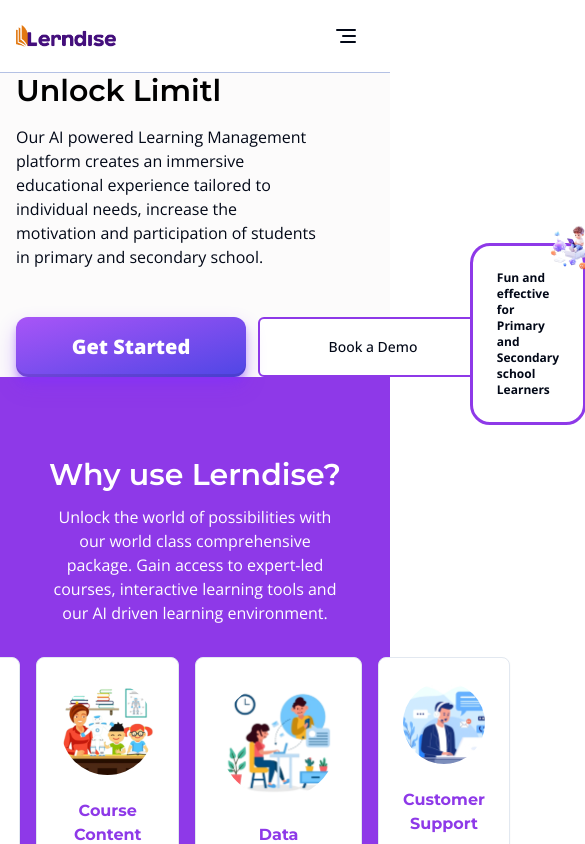
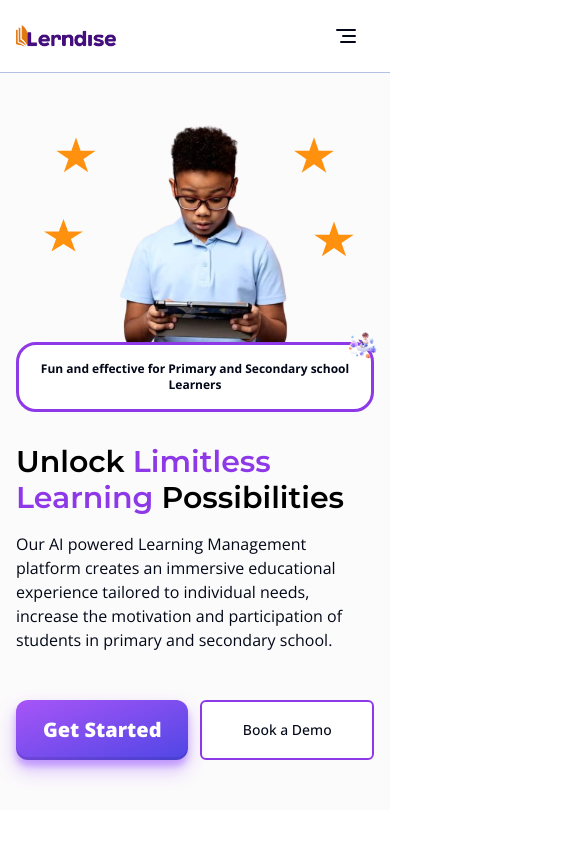
Before and after one commit to Lerndise/Lerndise-FE, a Next.js app: page / in a window 390 px wide. Shown: the top 844 px of the page, 585 px wide, since content can reach past the window. Built offline with nearby package versions, Linux system fonts and the light colour scheme.

Commit message:
responsiveness for hero section

```diff
--- a/app/page.tsx
+++ b/app/page.tsx
@@ -50,10 +50,20 @@
       <section className="border-b border-solid border-nav-border">
         <NavBar />
       </section>
-      <div className="px-4 lg:px-[100px] bg-grey-100 lg:py-[100px]">
-        <section className="flex gap-10 justify-between">
+      <div className="px-4 lg:px-[100px] bg-grey-100 py-[50px] lg:py-[100px]">
+        <section className="flex flex-col-reverse gap-20 lg:flex-row lg:gap-10 justify-between">
           <div className="flex flex-col gap-8">
-            <Text>
+            <Text
+              header={
+                <>
+                  Unlock{" "}
+                  <span className="text-lerndise-purple">
+                    Limitless Learning{" "}
+                  </span>
+                  Possibilities
+                </>
+              }
+            >
               Our AI powered Learning Management platform creates an immersive
               educational experience tailored to individual needs, increase the
               motivation and participation of students in primary and secondary
@@ -72,7 +82,7 @@
           <HeroImage />
         </section>
       </div>
-      <div className="bg-lerndise-purple py-[80px] flex flex-col gap-8">
+      {/* <div className="bg-lerndise-purple py-[80px] flex flex-col gap-8">
         <section className="flex justify-center">
           <div className="w-[300px] lg:w-[724px] flex flex-col gap-3 text-white">
             <h3 className="text-white font-headingFont font-semibold text-center text-3xl md:text-4xl lg:text-5xl">
@@ -96,8 +106,8 @@
             />
           ))}
         </section>
-      </div>
-      <section className="py-[80px] bg-grey-100 my-8">
+      </div> */}
+      {/* <section className="py-[80px] bg-grey-100 my-8">
         <div className="flex flex-col items-center gap-6">
           <h3 className="font-headingFont font-semibold text-center text-3xl md:text-4xl text-balance">
             {" "}
@@ -107,26 +117,26 @@
           <BeautifulButton>Let's get started</BeautifulButton>
         </div>
         <Features />
-      </section>
-      <section className="pt-[80px]">
+      </section> */}
+      {/* <section className="pt-[80px]">
         <Search />
         <SubjectTabsCarousel />
-      </section>
-      <section className="pb-[80px] flex flex-col gap-4">
+      </section> */}
+      {/* <section className="pb-[80px] flex flex-col gap-4">
         <h3 className="text-center text-4xl font-bold text-lerndise-purple">
           Testimonials
         </h3>
         <Testimonial />
-      </section>
-      <section className="px-4 lg:px-[100px] flex flex-col gap-4">
+      </section> */}
+      {/* <section className="px-4 lg:px-[100px] flex flex-col gap-4">
         <h3 className="text-center text-4xl font-bold text-lerndise-purple">
           Latest News and Resources
         </h3>
         <BlogPreview />
-      </section>
-      <section>
+      </section> */}
+      {/* <section>
         <Footer />
-      </section>
+      </section> */}
     </div>
   );
 };
--- a/components/LandingPage/HeroImage.tsx
+++ b/components/LandingPage/HeroImage.tsx
@@ -8,35 +8,39 @@
 
 const HeroImage = () => {
   return (
-    <div className="relative w-full flex flex-col justify-center items-center">
+    <div className="relative px-6 lg:px-0 w-full flex flex-col justify-center items-center">
       <Image
-        className="absolute left-20 top-3"
+        className="w-10 h-10 absolute left-10 md:left-[30%] lg:left-2 xl:left-20 top-3"
         src={Star1}
         alt="Image of a star"
       />
       <Image
-        className="absolute left-16 top-[40%]"
+        className="absolute left-7 md:left-[25%] lg:left-0 xl:left-10 top-[40%]"
         src={Star4}
         alt="Image of a star"
       />
       <Image
-        className="absolute right-16 top-3"
+        className="w-10 h-10 absolute right-10 md:right-[30%] lg:right-2 xl:right-10 top-3"
         src={Star3}
         alt="Image of a star"
       />
       <Image
-        className="absolute right-10 top-[40%]"
+        className="w-10 h-10 absolute right-5 md:right-[25%] lg:right-0 xl:right-10 top-[40%]"
         src={Star1}
         alt="Image of a star"
       />
-      <Image src={HeroImg} alt="Image of a school child" />
+      <Image
+        className="w-[200px] lg:w-auto"
+        src={HeroImg}
+        alt="Image of a school child"
+      />
       <div className="absolute -bottom-12">
-        <div className="relative bg-white border-[3px] border-solid border-lerndise-purple p-6 rounded-[20px]">
-          <p className="text-xs font-bold">
+        <div className="relative bg-white border-[3px] border-solid border-lerndise-purple p-4 xl:p-6 rounded-[20px]">
+          <p className="text-xs font-bold text-center">
             Fun and effective for Primary and Secondary school Learners
           </p>
           <Image
-            className="absolute -right-8 -top-8"
+            className="w-10 lg:w-auto absolute -top-5 -right-4"
             src={illustration}
             alt="Small illustration"
           />
--- a/components/LandingPage/NavBar.tsx
+++ b/components/LandingPage/NavBar.tsx
@@ -17,7 +17,7 @@
   ];
 
   return (
-    <div className="flex items-center justify-between px-4 lg:px-[100px] py-4">
+    <div className="flex items-center justify-between px-4 xl:px-[100px] py-4">
       <Brand />
       <section className="lg:hidden">
         <MobileNav />
--- a/components/LandingPage/Text.tsx
+++ b/components/LandingPage/Text.tsx
@@ -1,38 +1,25 @@
-"use client";
-import React, { ReactNode } from "react";
-import { TypeAnimation } from "react-type-animation";
+import React from "react";
+import { ReactNode } from "react";
 import { cn } from "@/lib/utils";
-
 interface Props {
+  header: ReactNode;
   children: ReactNode | string;
   className?: string;
 }
 
-const Text: React.FC<Props> = ({ children, className }: Props) => {
+const Text = ({ header, children, className }: Props) => {
   return (
     <div className="flex flex-col gap-4">
       <h2
         className={cn(
-          "font-headingFont font-semibold text-left text-3xl md:text-4xl lg:text-5xl text-black lg:w-[600px]",
+          "font-headingFont font-semibold text-left text-3xl md:text-4xl lg:text-5xl text-black lg:w-[500px] xl:w-[600px]",
           className
         )}
       >
-        <TypeAnimation
-          sequence={[
-            "Unlock ",
-            "Unlock Limitless Learning",
-            "Unlock Limitless Learning Possibilities",
-          ]}
-          wrapper="span"
-          speed={10}
-          style={{ display: "inline-block" }}
-          repeat={Infinity}
-          cursor={true}
-          className="type-animation"
-        />
+        {header}
       </h2>
       <p
-        className={`w-[300px] md:w-[600px] ${className} text-custom-text-body text-left font-bodyRegularFont text-base md:text-xl`}
+        className={`w-auto xl:w-[600px] ${className} text-custom-text-body text-left font-bodyRegularFont text-base md:text-xl`}
       >
         {children}
       </p>
```
